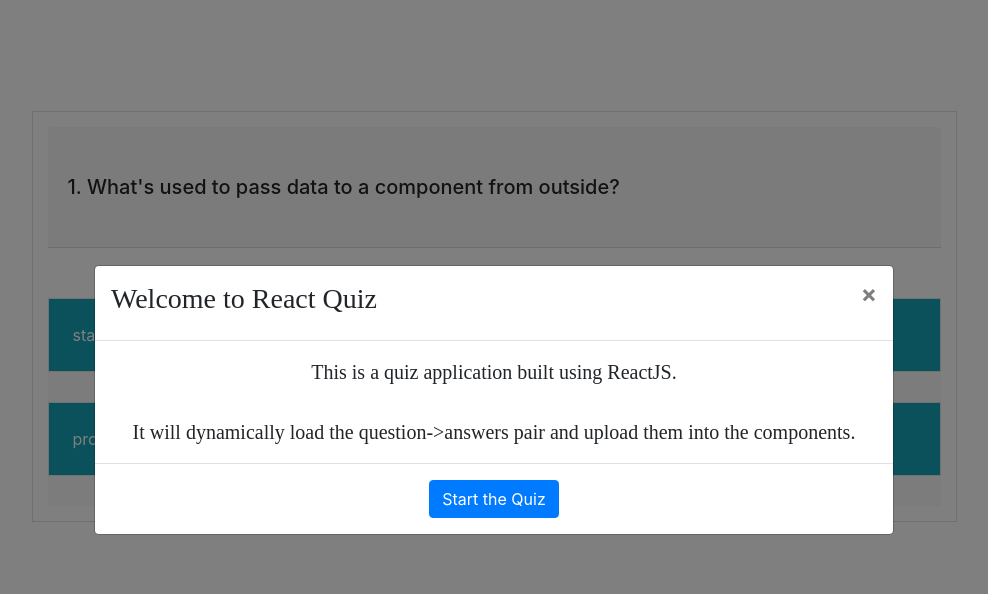
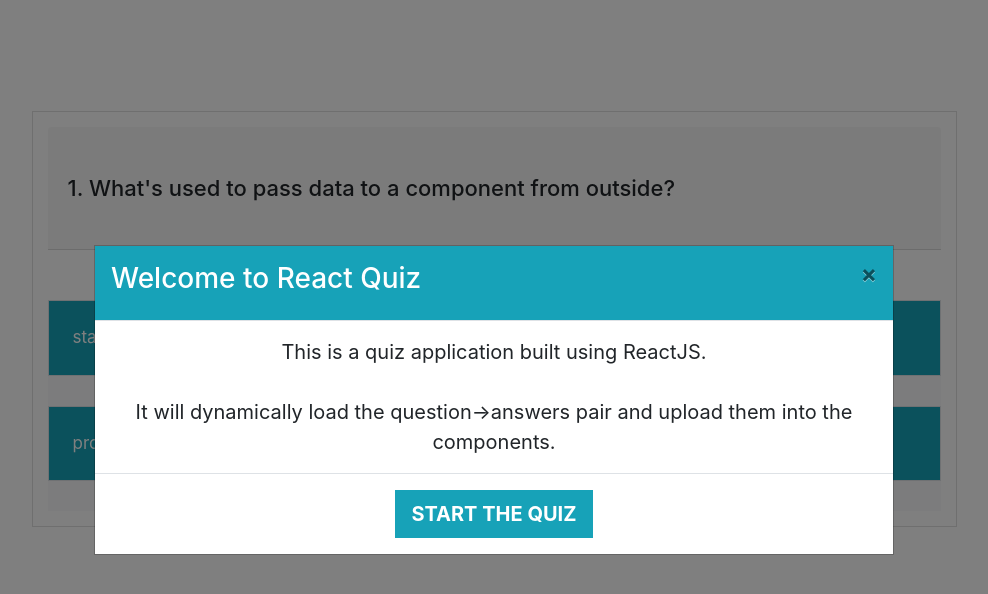
Before and after one commit to Sushmitha-93/React-QuizApp, a React (Create React App) app: page / in a window 1280 px wide. Shown: the top 594 px of the page, without its empty margins (146-1134 px from the left). Built offline with nearby package versions, Linux system fonts and the light colour scheme.

Commit message:
Refactored Popup card for start and end of quiz

```diff
--- a/src/App.css
+++ b/src/App.css
@@ -8,6 +8,7 @@
 .card-header {
   padding-top: 3rem;
   padding-bottom: 3rem;
+  font-size: 22px;
 }
 .flex-container {
   width: 100%;
@@ -18,6 +19,7 @@
   width: 45%;
   margin-bottom: 30px;
   cursor: pointer;
+  font-size: 17px;
 }
 .correctOption {
   background-color: #00cc00;
@@ -25,15 +27,20 @@
 .wrongOption {
   background-color: #ff1a1a;
 }
-.modalTitle {
-  font-family: "Times New Roman", Times, serif;
-  width: auto;
+.modal-content {
+  border-radius: 0em;
+  text-align: center;
+}
+.modal-header {
+  border-radius: 0em;
+  color: white;
 }
 .close {
   padding-left: 0px !important;
 }
 .modalBody {
-  text-align: center;
-  font-family: "Times New Roman", Times, serif;
   font-size: 20px;
 }
+.startButton {
+  border-radius: 0em;
+}
--- a/src/App.js
+++ b/src/App.js
@@ -29,6 +29,7 @@
         qn: qn,
         isAnswered: false
       });
+    else this.setState({ qn: qn });
   };
 
   componentDidMount() {
@@ -53,14 +54,49 @@
     if (answer) this.increaseScore();
     this.setState({ isAnswered: true });
   };
+
+  getPopUpText = () => {
+    {
+      const { qn, totalQues } = this.state;
+      const popUpText = new Object();
+
+      if (qn === totalQues) {
+        popUpText.titleText = "Congratulations!";
+        popUpText.bodyText =
+          "You have completed the quiz. <br /><br />You got: " +
+          this.state.score +
+          " out of " +
+          totalQues +
+          " questions right.";
+        popUpText.buttonText = "Restart";
+
+        return popUpText;
+      }
+      popUpText.titleText = "Welcome to React Quiz";
+      popUpText.bodyText =
+        "This is a quiz application built using ReactJS. <br /><br /> It will dynamically load the question->answers pair and upload them into the components.";
+      popUpText.buttonText = "START THE QUIZ";
+
+      return popUpText;
+    }
+  };
   render() {
+    const { qn, totalQues } = this.state;
+    const popUpText = this.getPopUpText();
     return (
       <div className="container">
-        <PopUpCard />
+        {(qn === 0 || qn === totalQues) && (
+          <PopUpCard
+            titleText={popUpText.titleText}
+            bodyText={popUpText.bodyText}
+            buttonText={popUpText.buttonText}
+          />
+        )}
+
         <div className="card col-md-10 offset-md-1 vertical-center">
-          <h5 className="card-header">
-            {this.state.qn + 1}. {this.state.question}
-          </h5>
+          <h4 className="card-header">
+            {qn < totalQues ? qn + 1 : totalQues}. {this.state.question}
+          </h4>
           <Options
             options={this.state.options}
             onClick={this.handleOnOptionClick}
@@ -68,7 +104,10 @@
             isAnswered={this.state.isAnswered}
           />
           {this.state.isAnswered && (
-            <NextQuestion onClick={this.setNextQuesData} />
+            <NextQuestion
+              onClick={this.setNextQuesData}
+              lastQues={qn + 1 >= totalQues}
+            />
           )}
         </div>
       </div>
--- a/src/components/nextQuestion.jsx
+++ b/src/components/nextQuestion.jsx
@@ -9,7 +9,7 @@
       type="button"
       className={"btn btn-dark btn-lg"}
     >
-      Next Question
+      {props.lastQues ? "Finish Quiz" : "Next Question"}
     </button>
   );
 };
--- a/src/components/popUpCard.jsx
+++ b/src/components/popUpCard.jsx
@@ -1,30 +1,40 @@
 import React, { useState } from "react";
 import { Modal, Button } from "react-bootstrap";
 
-const PopUpCard = () => {
+//the show is a state property, that is directly connected to <Modal> component's visibilty.
+//See after sfc implementation for Class Component implementation
+const PopUpCard = props => {
   const [show, setShow] = useState(true);
 
-  const handleClose = () => setShow(false);
+  const handleClose = () => {
+    props.buttonText === "Restart" ? window.location.reload() : setShow(false);
+  };
+
+  //   const startModal =
+  //     "This is a quiz application built using ReactJS. <br /><br /> It will dynamically load the question->answers pair and upload them into the components.";
 
   return (
     <React-Fragment>
       <Modal size="lg" show={show} onHide={handleClose} centered>
-        <Modal.Header closeButton>
+        <Modal.Header closeButton className="bg-info">
           <Modal.Title className="text-center">
-            <h3 className="modalTitle">Welcome to React Quiz</h3>
+            <h3 className="modalTitle">{props.titleText}</h3>
           </Modal.Title>
         </Modal.Header>
 
-        <Modal.Body className="modalBody">
-          This is a quiz application built using ReactJS. <br />
-          <br />
-          It will dynamically load the question->answers pair and upload them
-          into the components.
-        </Modal.Body>
+        <Modal.Body
+          className="modalBody"
+          dangerouslySetInnerHTML={{ __html: props.bodyText }}
+        />
 
         <Modal.Footer className="modalFooter justify-content-center">
-          <Button variant="primary" onClick={handleClose}>
-            Start the Quiz
+          <Button
+            variant="info"
+            onClick={handleClose}
+            size="lg"
+            className="startButton"
+          >
+            <b>{props.buttonText}</b>
           </Button>
         </Modal.Footer>
       </Modal>
@@ -33,3 +43,44 @@
 };
 
 export default PopUpCard;
+
+//-------------------------------- CLASS COMPONENT IMPLEMENTATION ------------------------------------------
+// import React, { Component } from 'react';
+// import { Modal, Button } from "react-bootstrap";
+
+// class PopUpCard extends Component {
+//     state = { show:true}
+
+//     handleClose=()=>{
+//         this.setState({show:false})
+//     }
+
+//     render() {
+//         return (
+//             <React-Fragment>
+//               <Modal size="lg" show={this.state.show} onHide={this.handleClose} centered>
+//                 <Modal.Header closeButton>
+//                   <Modal.Title className="text-center">
+//                     <h3 className="modalTitle">Welcome to React Quiz</h3>
+//                   </Modal.Title>
+//                 </Modal.Header>
+
+//                 <Modal.Body className="modalBody">
+//                   This is a quiz application built using ReactJS. <br />
+//                   <br />
+//                   It will dynamically load the question->answers pair and upload them
+//                   into the components.
+//                 </Modal.Body>
+
+//                 <Modal.Footer className="modalFooter justify-content-center">
+//                   <Button variant="primary" onClick={this.handleClose}>
+//                     Start the Quiz
+//                   </Button>
+//                 </Modal.Footer>
+//               </Modal>
+//             </React-Fragment>
+//           );
+//     }
+// }
+
+// export default PopUpCard;
--- a/src/data/quiz.js
+++ b/src/data/quiz.js
@@ -23,60 +23,60 @@
       "None of the above"
     ],
     answer: 1
-  },
-  {
-    question: "How do you access a function fetch() from a h1 element in JSX?",
-    options: [
-      "<h1>{fetch()}</h1>",
-      "<h1>${fetch()}</h1>",
-      "<h1>{fetch}</h1>",
-      "<h1>${fetch}</h1>"
-    ],
-    answer: 0
-  },
-  {
-    question:
-      " Which method in a React Component should you override to stop the component from updating?",
-    options: [
-      "willComponentUpdate",
-      "shouldComponentUpdate",
-      "componentDidUpdate",
-      "componentDidMount"
-    ],
-    answer: 1
-  },
-  {
-    question:
-      "Which method in a React Component is called after the component is rendered for the first time?",
-    options: [
-      "componentDidUpdate",
-      "componentDidMount",
-      "componentMounted",
-      "componentUpdated"
-    ],
-    answer: 1
-  },
-  {
-    question: "What happens when you call setState() inside render() method?",
-    options: [
-      "Repetitive output appears on the screen",
-      "Stack overflow error",
-      "Duplicate key error",
-      "Nothing happens. Life goes on!"
-    ],
-    answer: 1
-  },
-  {
-    question:
-      "How do you write an inline style specifying the font-size:12px and color:red; in JSX",
-    options: [
-      "style={{font-size:12,color:'red'}}",
-      "style={{fontSize:'12px',color:'red'}}",
-      "style={fontSize:'12px',color:'red'}",
-      "style={{font-size:12px,color:'red'}}"
-    ],
-    answer: 1
   }
+  // ,{
+  //   question: "How do you access a function fetch() from a h1 element in JSX?",
+  //   options: [
+  //     "<h1>{fetch()}</h1>",
+  //     "<h1>${fetch()}</h1>",
+  //     "<h1>{fetch}</h1>",
+  //     "<h1>${fetch}</h1>"
+  //   ],
+  //   answer: 0
+  // },
+  // {
+  //   question:
+  //     " Which method in a React Component should you override to stop the component from updating?",
+  //   options: [
+  //     "willComponentUpdate",
+  //     "shouldComponentUpdate",
+  //     "componentDidUpdate",
+  //     "componentDidMount"
+  //   ],
+  //   answer: 1
+  // },
+  // {
+  //   question:
+  //     "Which method in a React Component is called after the component is rendered for the first time?",
+  //   options: [
+  //     "componentDidUpdate",
+  //     "componentDidMount",
+  //     "componentMounted",
+  //     "componentUpdated"
+  //   ],
+  //   answer: 1
+  // },
+  // {
+  //   question: "What happens when you call setState() inside render() method?",
+  //   options: [
+  //     "Repetitive output appears on the screen",
+  //     "Stack overflow error",
+  //     "Duplicate key error",
+  //     "Nothing happens. Life goes on!"
+  //   ],
+  //   answer: 1
+  // },
+  // {
+  //   question:
+  //     "How do you write an inline style specifying the font-size:12px and color:red; in JSX",
+  //   options: [
+  //     "style={{font-size:12,color:'red'}}",
+  //     "style={{fontSize:'12px',color:'red'}}",
+  //     "style={fontSize:'12px',color:'red'}",
+  //     "style={{font-size:12px,color:'red'}}"
+  //   ],
+  //   answer: 1
+  // }
 ];
 
 /* Format
```
